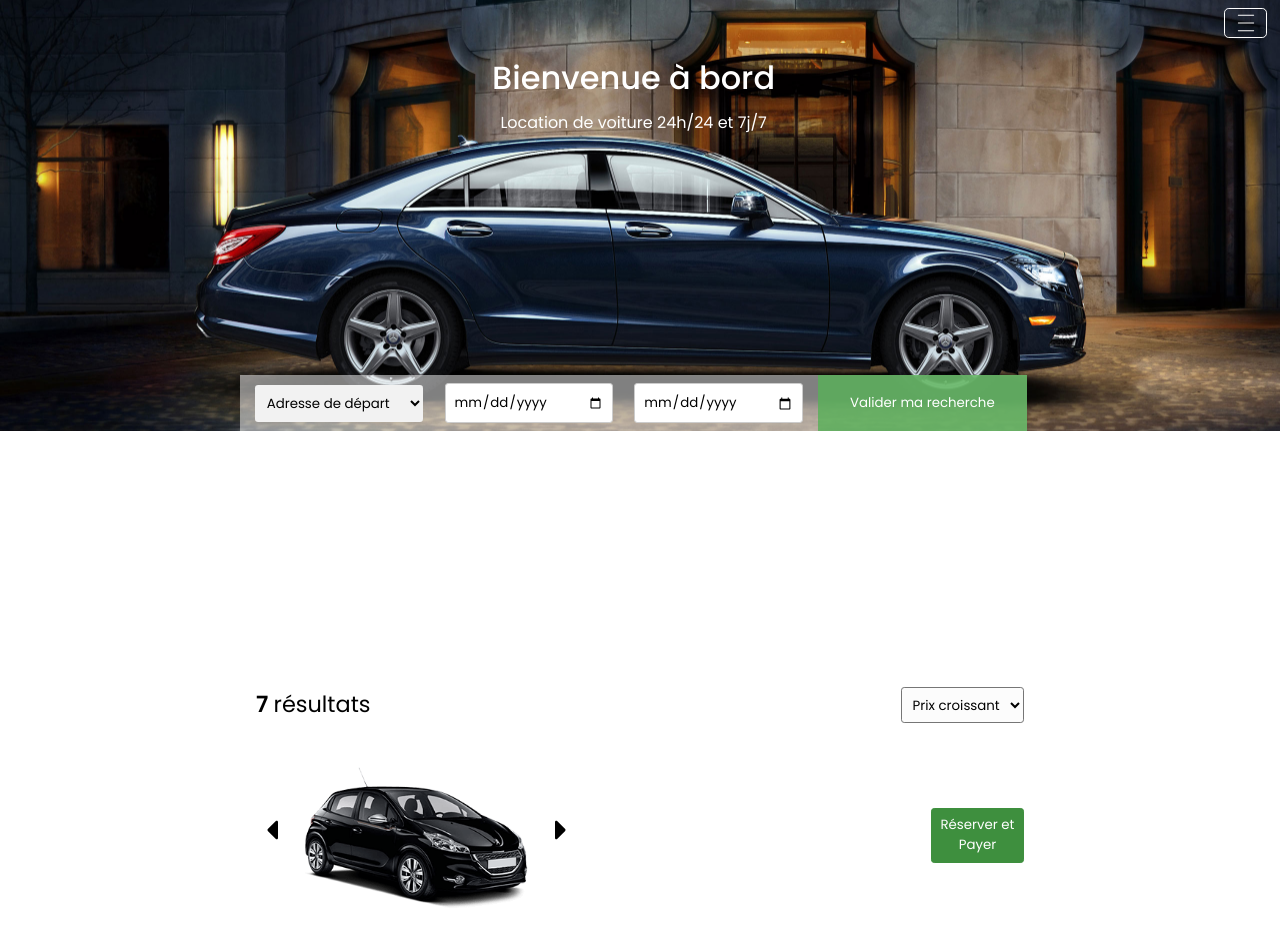
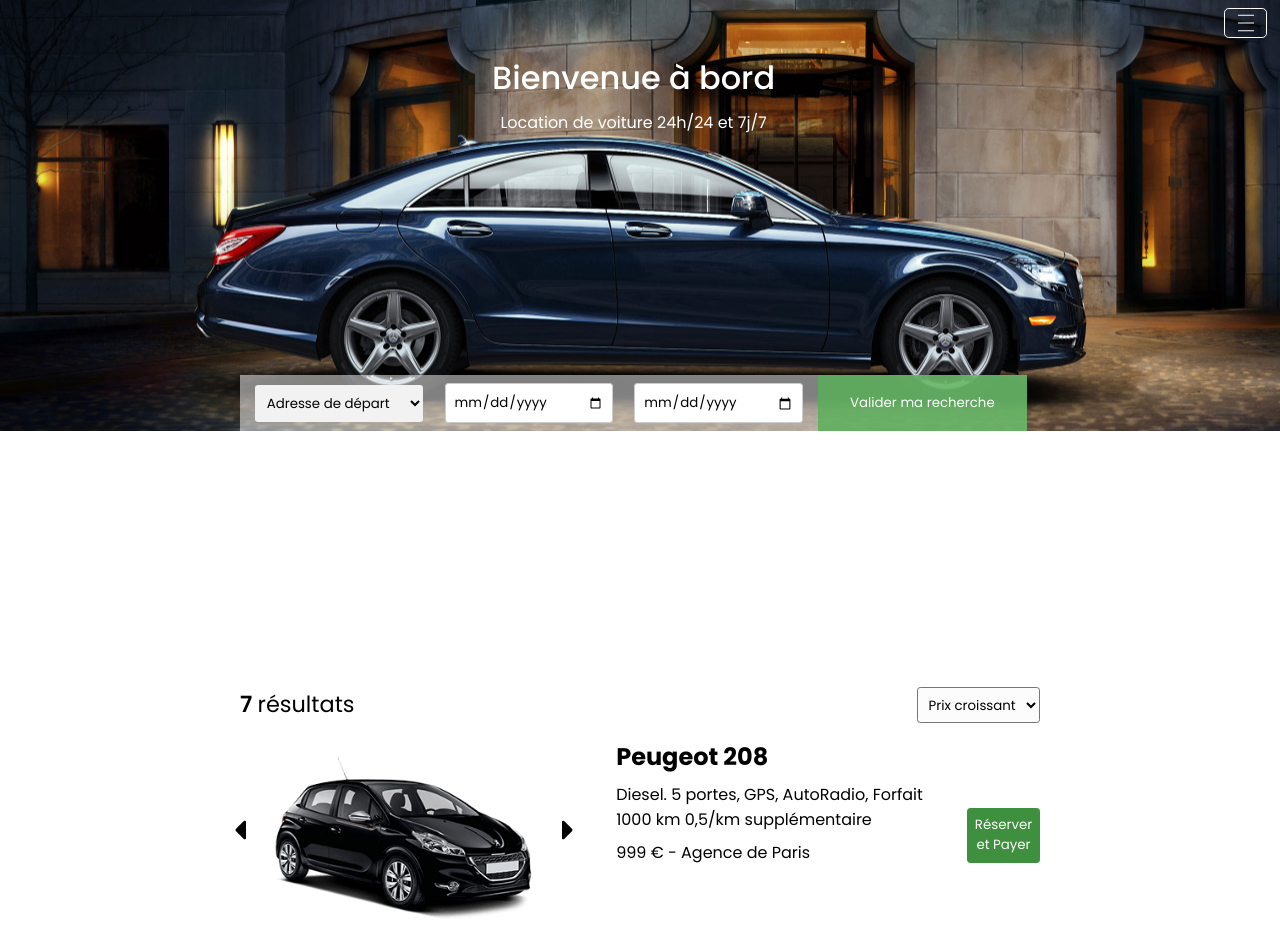
Before and after one commit to kevincalixte/vtc, a React (Vite) app in the folder vtc/: page / in a window 1280 px wide. Built offline with nearby package versions, Linux system fonts and the light colour scheme.

Commit message:
CSS DESTKOP - Add Description

```diff
--- a/vtc/src/App.css
+++ b/vtc/src/App.css
@@ -18,6 +18,10 @@
     flex-direction: column;
     align-items: center;
     justify-content: space-around;
+}
+
+main {
+    margin: 0 2rem;
 }
 
 /* TABLET */
@@ -72,21 +76,32 @@
         min-height: 45vh !important;
     }
 
-    .SortCar{
+    .SortCar {
         margin: 0 !important;
     }
 
-    .ButtonCar{
+    .ButtonCar {
         margin: 0 !important
     }
 
-    main{
-        margin: 0 15rem !important
+    main {
+        /* margin: 0 8rem !important; */
+        width: 65%;
+        margin: 0 auto;
     }
 
-    .SlideCar{
+    .SlideCar {
         width: 40% !important;
 
+    }
+
+    .LineCarText {
+        display: flex !important;
+    }
+
+    .LineCarImg {
+        /* width: 35vw!important; */
+        /* margin: 0 !important; */
     }
 
 
--- a/vtc/src/components/LineCar/LineCar.jsx
+++ b/vtc/src/components/LineCar/LineCar.jsx
@@ -15,10 +15,9 @@ const style = {
         gap: '2rem',
     },
     styleLeft: {
-        width: '70vw',
+        width: '50vw',
         display: 'flex',
         alignItems: 'center',
-        marginLeft: '1rem',
     },
     styleRight: {
         display: 'flex',
--- a/vtc/src/components/SlideCar/SlideCar.jsx
+++ b/vtc/src/components/SlideCar/SlideCar.jsx
@@ -8,7 +8,8 @@ const style = {
         backgroundRepeat: 'no-repeat',
         backgroundPosition: 'center',
         height: '12rem',
-        width: '100%',
+        // minWidth: '20rem',
+        flex: '1',
     }
 
 }
```
Also changed, not shown: 1 other file (tests, documents, lock files or other folders).
